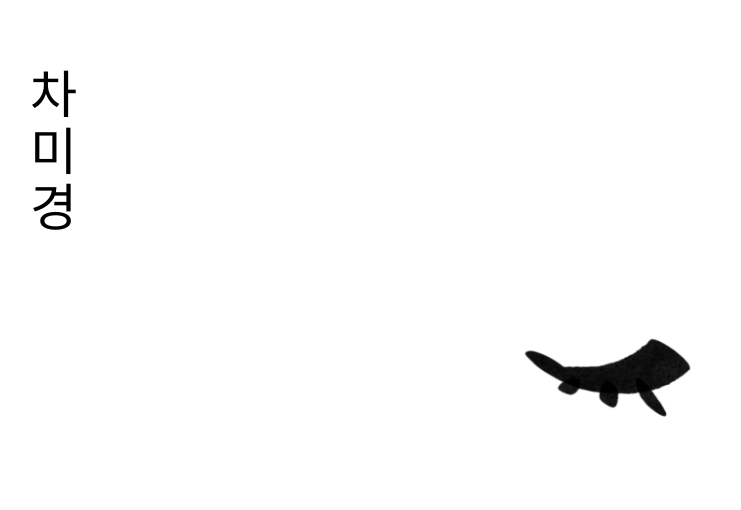
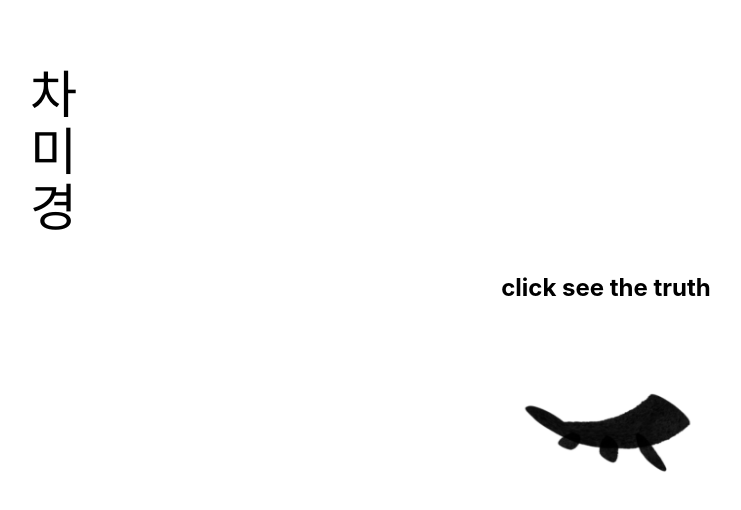
Before and after one commit to jamu-bu/react-port, a React (Vite) app in the folder main/: page / in a window 1280 px wide. Shown: the top 510 px of the page, without its empty margins (34-775 px from the left). Built offline with nearby package versions, Linux system fonts and the light colour scheme.

Commit message:
eyeopen.jsx updated

```diff
--- a/main/src/components/UI/eyeopen.jsx
+++ b/main/src/components/UI/eyeopen.jsx
@@ -21,7 +21,10 @@ function Eyelogo() {
     }
 
    return (
+    <div>
+        <h2 style={{color:"black"}}>click see the truth</h2>
         <img className='eye' src={eye} width={200} height={200} onClick={changeEye} />
+    </div>
     )
 };
 
```
